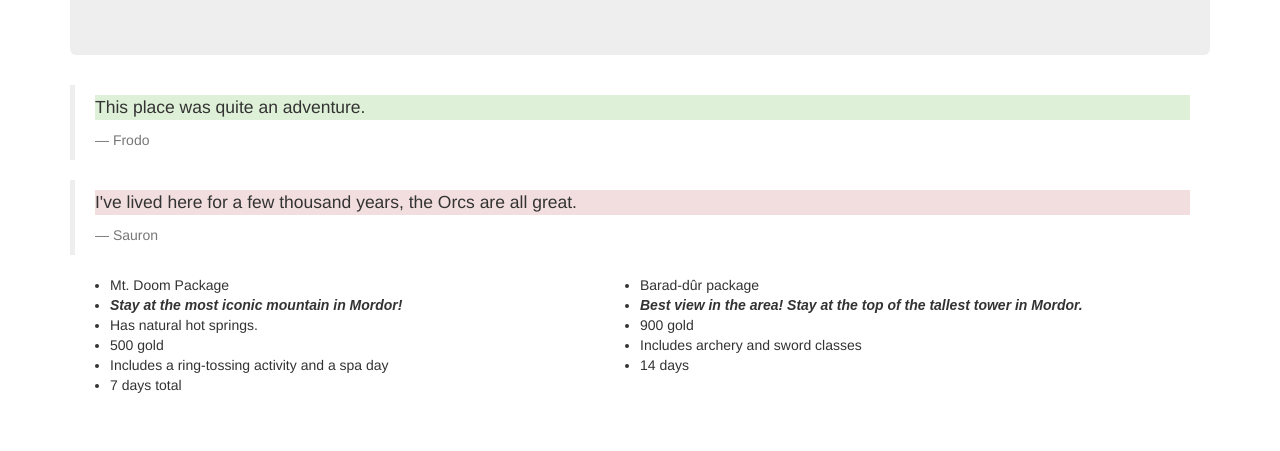
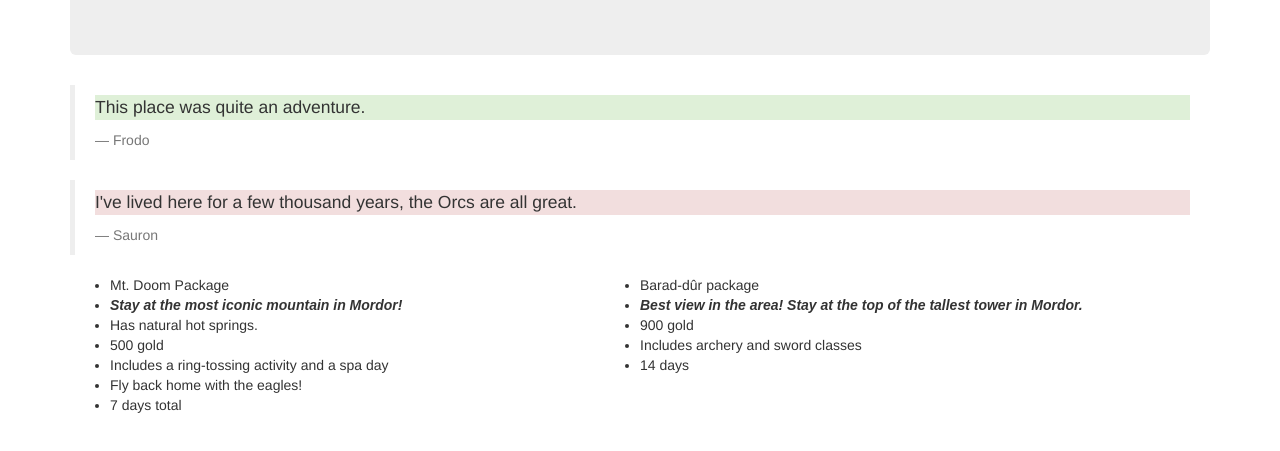
Before and after one commit to silvermistshadow/vacation-site, a plain HTML site: page index.html in a window 1280 px wide. Shown: the part 187-638 px from the top of the page. Drawn offline with Linux system fonts and the light colour scheme.

Commit message:
Add a bit more to one of the packages.

```diff
--- a/index.html
+++ b/index.html
@@ -28,6 +28,7 @@
             <li>Has natural hot springs.</li>
             <li>500 gold</li>
             <li>Includes a ring-tossing activity and a spa day</li>
+            <li>Fly back home with the eagles!</li>
             <li>7 days total</li>
           </ul>
 
```
